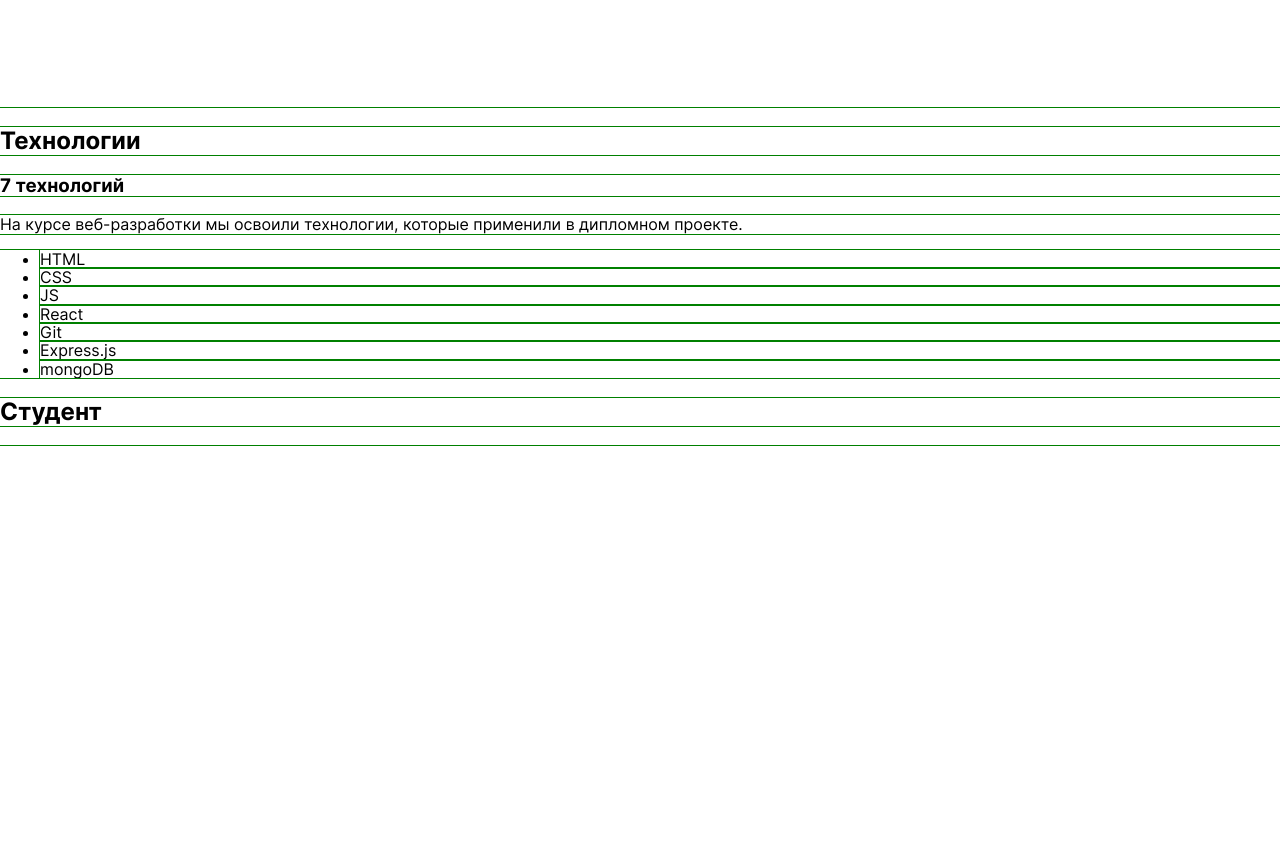
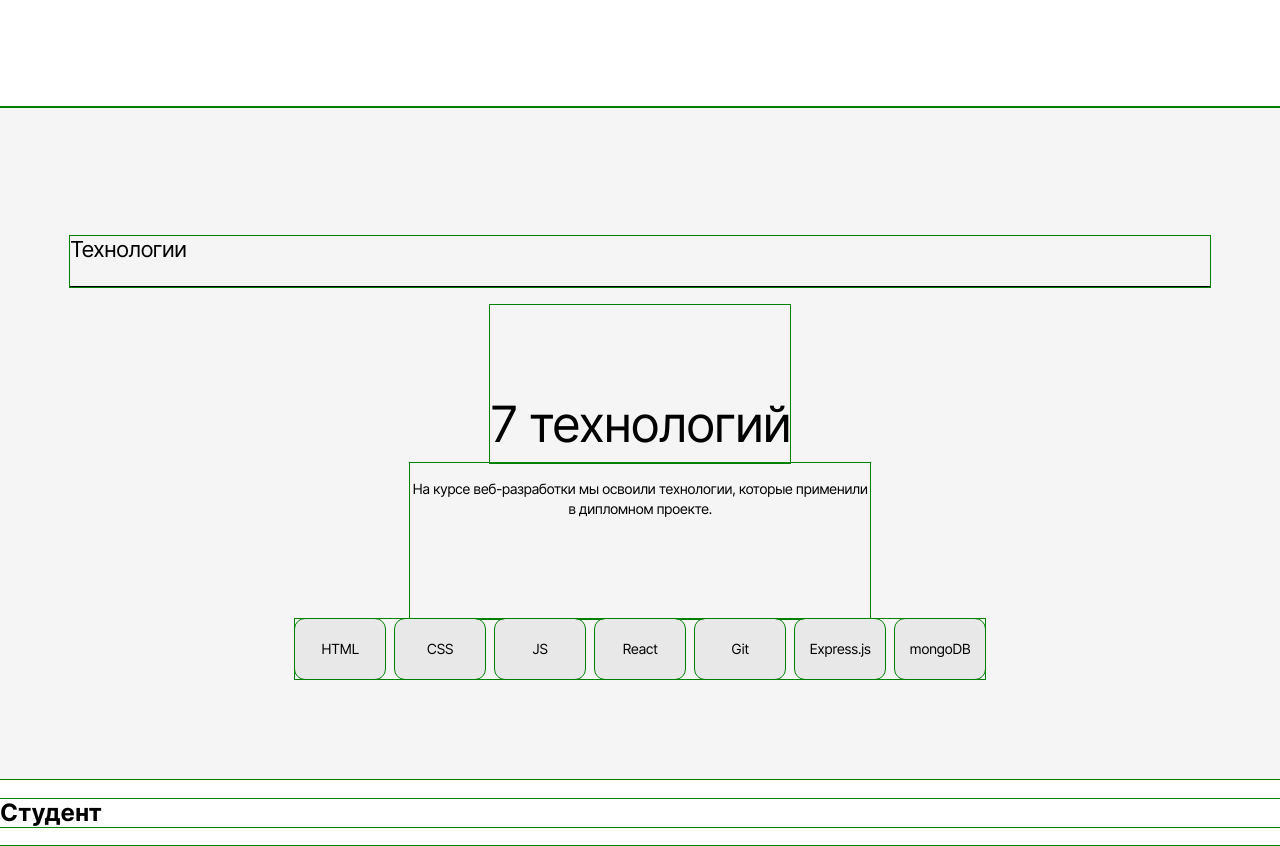
Before and after one commit to AmoryMeow/movies-explorer-frontend, a React (Create React App) app: page / in a window 1280 px wide. Shown: the part 1132-1978 px from the top of the page. Before the commit the page ends 1578 px from the top, so only its background shows below. Built offline with nearby package versions, Linux system fonts and the light colour scheme.

Commit message:
feat: techs

```diff
--- a/src/components/Main/Main.js
+++ b/src/components/Main/Main.js
@@ -1,6 +1,7 @@
 import './Main.css';
 import Promo from '../Promo/Promo';
 import AboutProject from '../AboutProject/AboutProject';
+import Techs from '../Techs/Techs';
 
 function Main() {
   return(
@@ -10,20 +11,7 @@
 
       <AboutProject/>
 
-    <section className="techs">
-      <h2>Технологии</h2>
-      <h3>7 технологий</h3>
-      <p>На курсе веб-разработки мы освоили технологии, которые применили в дипломном проекте.</p>
-      <ul>
-        <li>HTML</li>
-        <li>CSS</li>
-        <li>JS</li>
-        <li>React</li>
-        <li>Git</li>
-        <li>Express.js</li>
-        <li>mongoDB</li>
-      </ul>
-    </section>
+      <Techs/>
 
     <section className="aboutMe">
       <h2>Студент</h2>
--- /dev/null
+++ b/src/components/Techs/Techs.css
@@ -0,0 +1,67 @@
+.techs {
+  padding: 110px 70px 100px;
+  box-sizing: border-box;
+  background-color: #F5F5F5;
+  display: flex;
+  flex-direction: column;
+  align-items: center;
+}
+
+.techs__title {
+  font-style: normal;
+  font-weight: normal;
+  font-size: 22px;
+  line-height: 27px;
+  letter-spacing: -0.04em;
+  min-height: 50px;
+  padding-bottom: 23px;
+  box-sizing: border-box;
+  border-bottom: 1px #000 solid;
+  align-self: stretch;
+}
+
+.techs__subtitle {
+  margin: 0;
+  padding: 90px 0 10px;
+  font-style: normal;
+  font-weight: normal;
+  font-size: 50px;
+  line-height: 1.16;
+  text-align: center;
+  letter-spacing: -0.04em;
+}
+
+.techs__discription {
+  margin: 0;
+  padding: 16px 0 100px;
+  font-style: normal;
+  font-weight: normal;
+  font-size: 14px;
+  line-height: 1.43;
+  text-align: center;
+  letter-spacing: -0.04em;
+  max-width: 460px;
+}
+
+.techs__list {
+  list-style: none;
+  padding: 0;
+  margin: 0;
+  display: grid;
+  grid-template-columns: repeat(7, 90px);
+  grid-gap: 10px;
+}
+
+.techs__list-item {
+  min-height: 60px;
+  padding: 21px 0 22px;
+  box-sizing: border-box;
+  background: #E8E8E8;
+  border-radius: 10px;
+  font-style: normal;
+  font-weight: normal;
+  font-size: 14px;
+  line-height: 17px;
+  text-align: center;
+  letter-spacing: -0.04em;
+}
--- /dev/null
+++ b/src/components/Techs/Techs.js
@@ -0,0 +1,22 @@
+import './Techs.css';
+
+function Techs() {
+  return (
+    <section className="techs">
+      <h2 className="techs__title">Технологии</h2>
+      <h3 className="techs__subtitle">7 технологий</h3>
+      <p className="techs__discription">На курсе веб-разработки мы освоили технологии, которые применили в дипломном проекте.</p>
+      <ul className="techs__list">
+        <li className="techs__list-item">HTML</li>
+        <li className="techs__list-item">CSS</li>
+        <li className="techs__list-item">JS</li>
+        <li className="techs__list-item">React</li>
+        <li className="techs__list-item">Git</li>
+        <li className="techs__list-item">Express.js</li>
+        <li className="techs__list-item">mongoDB</li>
+      </ul>
+    </section>
+  );
+}
+
+export default Techs;
```
